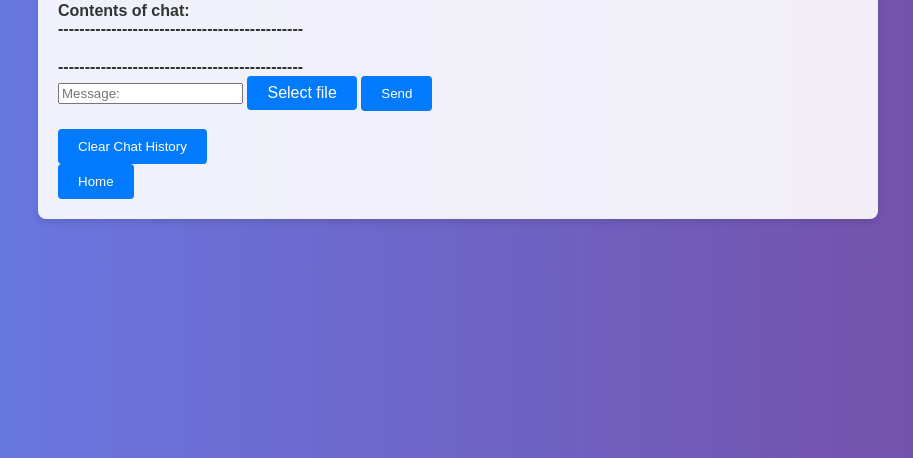
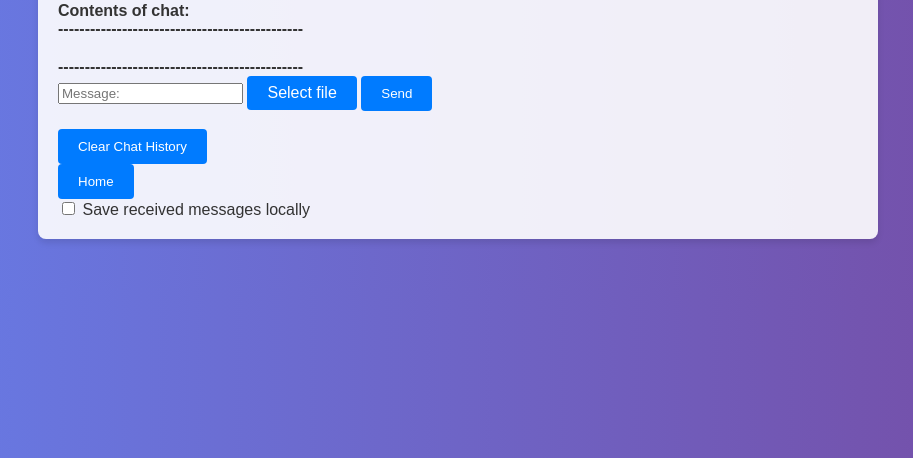
Before and after one commit to Malazalan/Team20-SecureChatApp, a Flask app: template Client/templates/chat.html in a window 1280 px wide. Shown: the part 196-654 px from the top of the page, without its empty margins (182-1095 px from the left). Run offline with Flask 3, Linux system fonts and the light colour scheme; the template is opened without the code that fills it, so the values that code supplies are empty; some libraries are stand-ins or nearby versions.

Commit message:
Tick box in chat window for saving messages to local storage (only save messages to local storage if this is checked)

```diff
--- a/Client/templates/chat.html
+++ b/Client/templates/chat.html
@@ -108,6 +108,10 @@
         <form action="/home">
             <button type="submit">Home</button>
         </form>
+
+        <!-- Checkbox to enable/disable saving chat messages locally -->
+        <input type="checkbox" id="save_chat_checkbox">
+        <label for="save_chat_checkbox">Save received messages locally</label>
     </div>
 
     <script src="https://cdnjs.cloudflare.com/ajax/libs/socket.io/4.2.0/socket.io.js"></script>
@@ -115,9 +119,7 @@
         window.onload = function() {
             const savedMessages = JSON.parse(localStorage.getItem('chatMessages')) || [];
             savedMessages.forEach(message => {
-                if (message.target === "{{target_user_id}}" && message.username === "{{current_user.username}}") {
-                    appendMessage(message);
-                }
+                appendMessage(message);
             });
         };
 
@@ -131,6 +133,7 @@
 
         let message_input = document.getElementById('message_input');
         let file_input = document.getElementById('file_input');
+        let save_chat_checkbox = document.getElementById('save_chat_checkbox');
 
         document.getElementById('send_message_form').onsubmit = function (e) {
             e.preventDefault();
@@ -144,7 +147,8 @@
                     file: file ? { // Send file along with the message
                         name: file.name,
                         url: URL.createObjectURL(file)
-                    } : null
+                    } : null,
+                    saveLocally: save_chat_checkbox.checked // Include whether to save locally in the message
                 });
 
                 message_input.value = '';
@@ -159,16 +163,18 @@
 
         socket.on('recieve_message', function (data) {
             appendMessage(data);
-            saveMessageToLocalStorage(data);
+            if (save_chat_checkbox.checked) {
+                saveMessageToLocalStorage(data);
+            }
         });
 
         function appendMessage(data) {
             const newNode = document.createElement('div');
             if (data.file) {
-                // 如果消息包含文件，则创建带有下载链接的节点
+                // If the message contains a file, create a node with a download link
                 newNode.innerHTML = `<b>${data.username}:&nbsp;</b> File: <a href="${data.file.url}" download="${data.file.name}">${data.file.name}</a>`;
             } else {
-                // 否则，正常显示消息
+                // Otherwise, display the message normally
                 newNode.innerHTML = `<b>${data.username}:&nbsp;</b> ${data.message}`;
             }
             document.getElementById('messages').appendChild(newNode);
```
